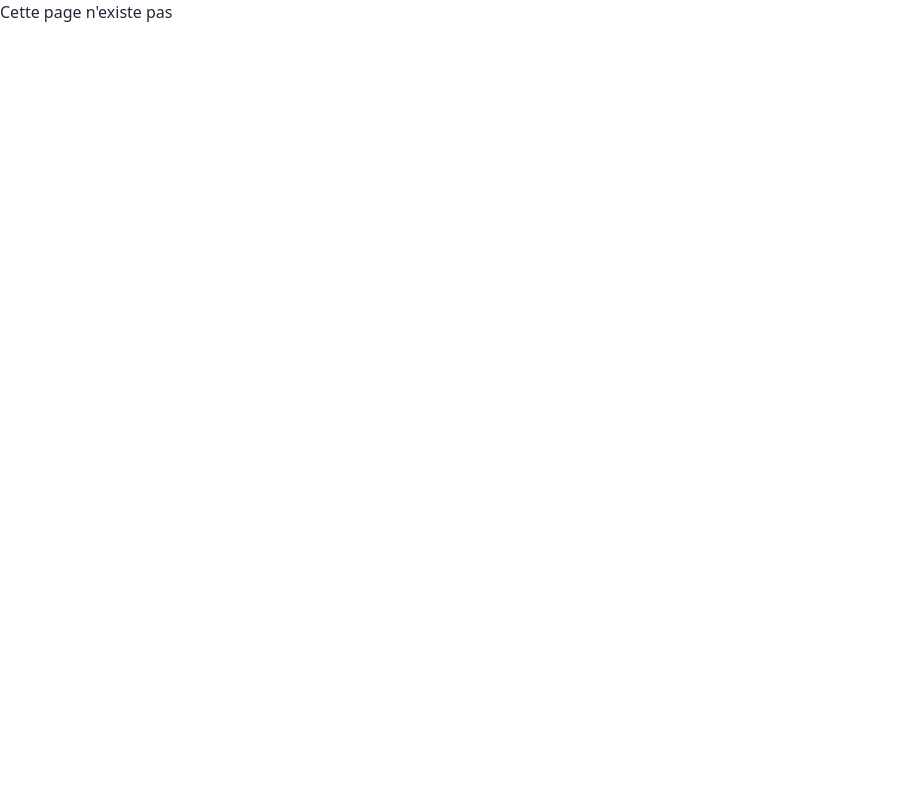
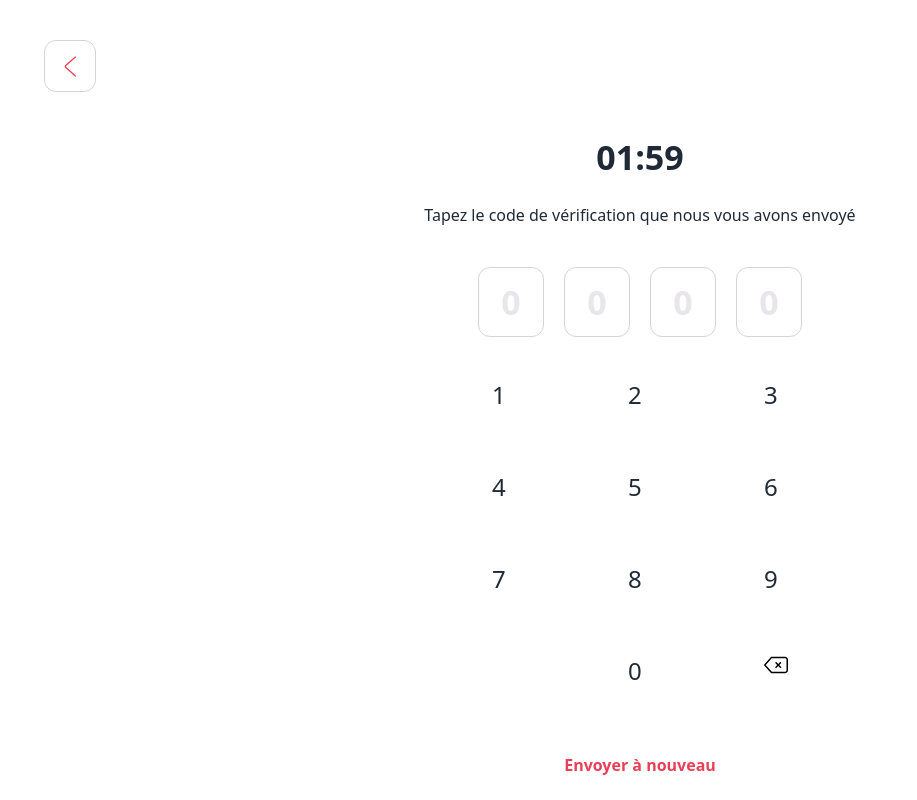
Before and after one commit to pnzaou/dating-app-with-react, a React (Vite) app: page /email-verification in a window 1280 px wide. Shown: the whole page, without its empty margins (0-917 px from the left). Built offline with nearby package versions, Linux system fonts and the light colour scheme.

Commit message:
Ajout des pages de creation de compte par email et de verification d'email avec code

```diff
--- /dev/null
+++ b/src/components/verification-code-form.jsx
@@ -0,0 +1,65 @@
+import { useState } from "react";
+import { Link } from "react-router-dom";
+
+const VerificationCodeForm = () => {
+    const [numPosition, setNumPosition] = useState(0)
+    const numbersTab = [1, 2, 3, 4, 5, 6, 7, 8, 9, "", 0]
+    const numStyle = {
+        fontSize: 24,
+        fontWeight: 500
+    }
+    const numContentStyle = {
+        height: 70,
+        width: 66,
+        fontSize: 34,
+        fontWeight: "bold",
+        color: "#E8E6EA"
+    }
+
+    const addNumber = (e) => {
+        const containers = [...document.querySelectorAll('.number-container')]
+
+        containers[numPosition].innerText = e.target.innerText
+        containers[numPosition].style.backgroundColor = "#E94057"
+        containers[numPosition].style.border = "#E94057"
+        containers[numPosition].style.color = "#ffffff"
+        containers[numPosition + 1].style.border = "#E94057"
+        setNumPosition(numPosition + 1)
+
+    }
+
+    return (
+        <div className="mt-10 flex flex-col items-center">
+            <div className="flex justify-evenly">
+                <div className="number-container flex items-center justify-center border border-gray-300 rounded-xl mr-5"style={numContentStyle}>
+                    0
+                </div>
+                <div className="number-container flex items-center justify-center border border-gray-300 rounded-xl mr-5"style={numContentStyle}>
+                    0
+                </div>
+                <div className="number-container flex items-center justify-center border border-gray-300 rounded-xl mr-5"style={numContentStyle}>
+                    0
+                </div>
+                <div className="number-container flex items-center justify-center border border-gray-300 rounded-xl"style={numContentStyle}>
+                    0
+                </div>
+            </div>
+            <div className='grid grid-cols-3 gap-x-28 gap-y-14 mt-10'>
+                {numbersTab.map(num => (
+                    <div key={num} style={numStyle} className="btn-number" onClick={addNumber}>{num}</div>
+                ))}
+                <div style={numStyle} className="btn-delete">
+                    <img src="/img/delete-svgrepo-com.svg" height={17.99} width={24}/>
+                </div>
+            </div>
+            <div className="mt-16 mb-5">
+                <Link style={{
+                    color: "#E94057",
+                    fontWeight: 700
+                }}>Envoyer à nouveau</Link>
+            </div>
+        </div>
+    );
+}
+
+export default VerificationCodeForm;
--- /dev/null
+++ b/src/pages/Email-signup-methode.jsx
@@ -0,0 +1,44 @@
+
+const EmailSignupMethode = () => {
+    return (
+      <div className="flex h-screen w-screen flex-col items-center">
+        <div className="mt-32 w-64">
+          <h1 className="font-bold" style={{
+            fontSize: 34
+          }}>Votre email</h1>
+          <p style={{
+            fontSize: 14,
+            lineHeight: 1.5
+          }}>
+            Veuillez entrer votre adresse mail. Nous vous enverrons un code à 4
+            chiffres pour vérifier votre compte.
+          </p>
+        </div>
+        <div className="mt-9">
+          <form>
+            <div>
+              <label className="input input-bordered flex items-center gap-2">
+                <svg
+                  xmlns="http://www.w3.org/2000/svg"
+                  viewBox="0 0 16 16"
+                  fill="currentColor"
+                  className="h-4 w-4 opacity-70"
+                >
+                  <path d="M2.5 3A1.5 1.5 0 0 0 1 4.5v.793c.026.009.051.02.076.032L7.674 8.51c.206.1.446.1.652 0l6.598-3.185A.755.755 0 0 1 15 5.293V4.5A1.5 1.5 0 0 0 13.5 3h-11Z" />
+                  <path d="M15 6.954 8.978 9.86a2.25 2.25 0 0 1-1.956 0L1 6.954V11.5A1.5 1.5 0 0 0 2.5 13h11a1.5 1.5 0 0 0 1.5-1.5V6.954Z" />
+                </svg>
+                <input type="text" className="grow" placeholder="Email" />
+              </label>
+            </div>
+            <div>
+                <button className="btn btn-wide text-white mt-16" style={{
+                    backgroundColor: "#E94057"
+                }}>Continuer</button>
+            </div>
+          </form>
+        </div>
+      </div>
+    );
+}
+
+export default EmailSignupMethode;
--- /dev/null
+++ b/src/pages/Email-verification.jsx
@@ -0,0 +1,46 @@
+import { useEffect, useState } from "react";
+import { Link } from "react-router-dom";
+import VerificationCodeForm from "../components/verification-code-form";
+
+const EmailVerification = () => {
+    const [min, setMin] = useState(1)
+    const [sec, setSec] = useState(59)
+
+
+
+    return (
+        <div className="w-screen">
+            <div className="mt-10 ml-11">
+                <div className="flex items-center justify-center border border-gray-300 rounded-xl"style={{
+                    height: 52,
+                    width: 52
+                }}>
+                <Link to="/email-signup-methode">
+                    <img
+                        src="img/back-svgrepo-com.svg"
+                        alt="Facebook"
+                        className="w-8 h-8"
+                    />
+                </Link>
+                </div>
+            </div>
+            <div className="mt-10 text-center">
+                <h1 style={{
+                    fontSize: 34,
+                    fontWeight: "bold"
+                }}>
+                    <span>{min > 9 ? min : `0${min}`}</span>
+                    <span>:</span>
+                    <span>{sec > 9 ? sec : `0${sec}`}</span>
+                </h1>
+                <p className="mt-5 px-14">
+                    Tapez le code de vérification
+                    que nous vous avons envoyé
+                </p>
+            </div>
+            <VerificationCodeForm/>
+        </div>
+    );
+}
+
+export default EmailVerification;
--- a/src/pages/SignUp-methode.jsx
+++ b/src/pages/SignUp-methode.jsx
@@ -28,7 +28,7 @@ const SignUpMethode = () => {
             <Link
               className="btn btn-wide text-white mt-12"
               style={btnStyle}
-              to="/"
+              to="/email-signup-methode"
             >
               Continuer avec mon email
             </Link>
```
Also changed, not shown: src/main.jsx (+10 -0 lines), public/img/back-svgrepo-com.svg (added), public/img/delete-svgrepo-com.svg (added).
